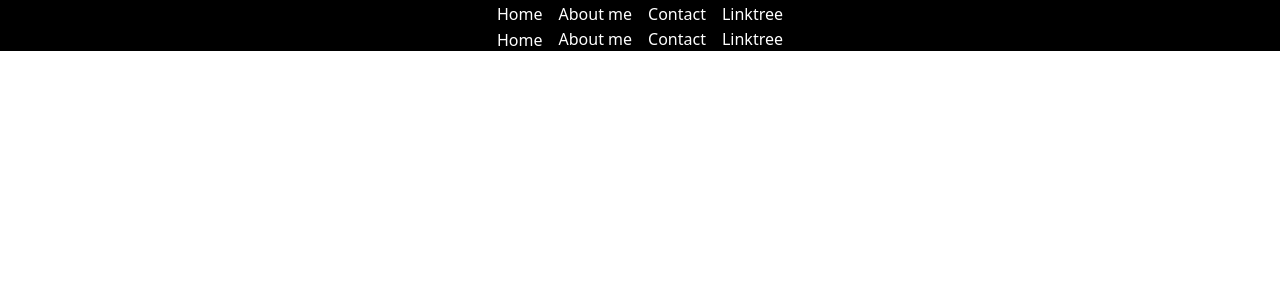
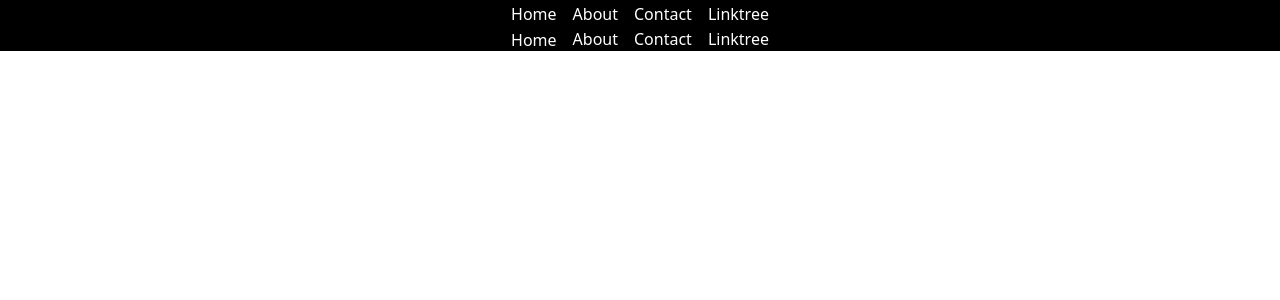
Before and after one commit to brenobattaglin/brenobattaglin.com, a Next.js app: page /components/navbar in a window 1280 px wide. Shown: the top 300 px of the page. Built offline with nearby package versions, Linux system fonts and the light colour scheme.

Commit message:
Update about page title on NavBar component

```diff
--- a/pages/components/navbar.tsx
+++ b/pages/components/navbar.tsx
@@ -7,7 +7,7 @@ const NavBar = () => {
                 <a className="inline align-middle">Home</a>
             </Link>
             <Link href='/about' >
-                <a className="inline align-middle">About me</a>
+                <a className="inline align-middle">About</a>
             </Link>
             <a href='mailto:breno.battaglin@icloud.com' className="inline align-middle">Contact</a>
             <Link href='/linktree'>
```
